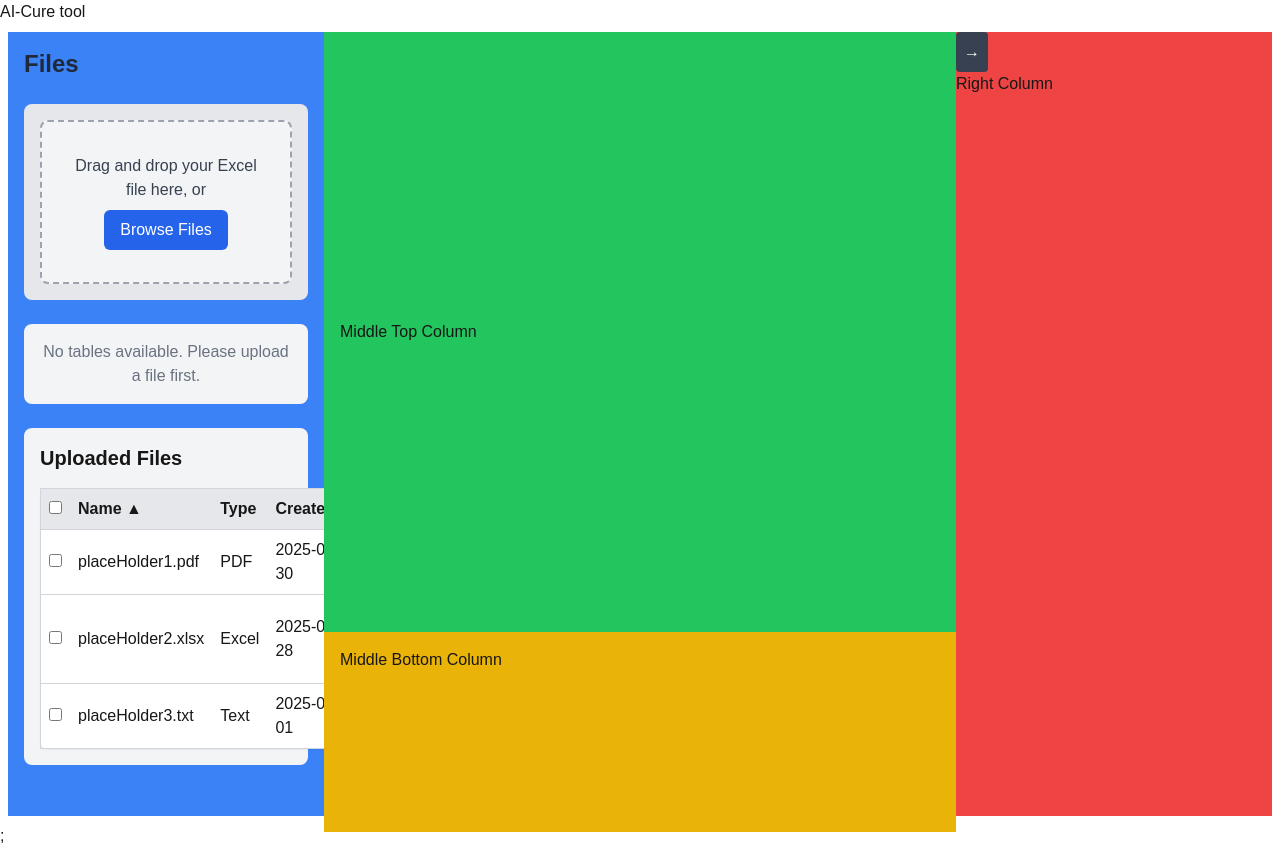
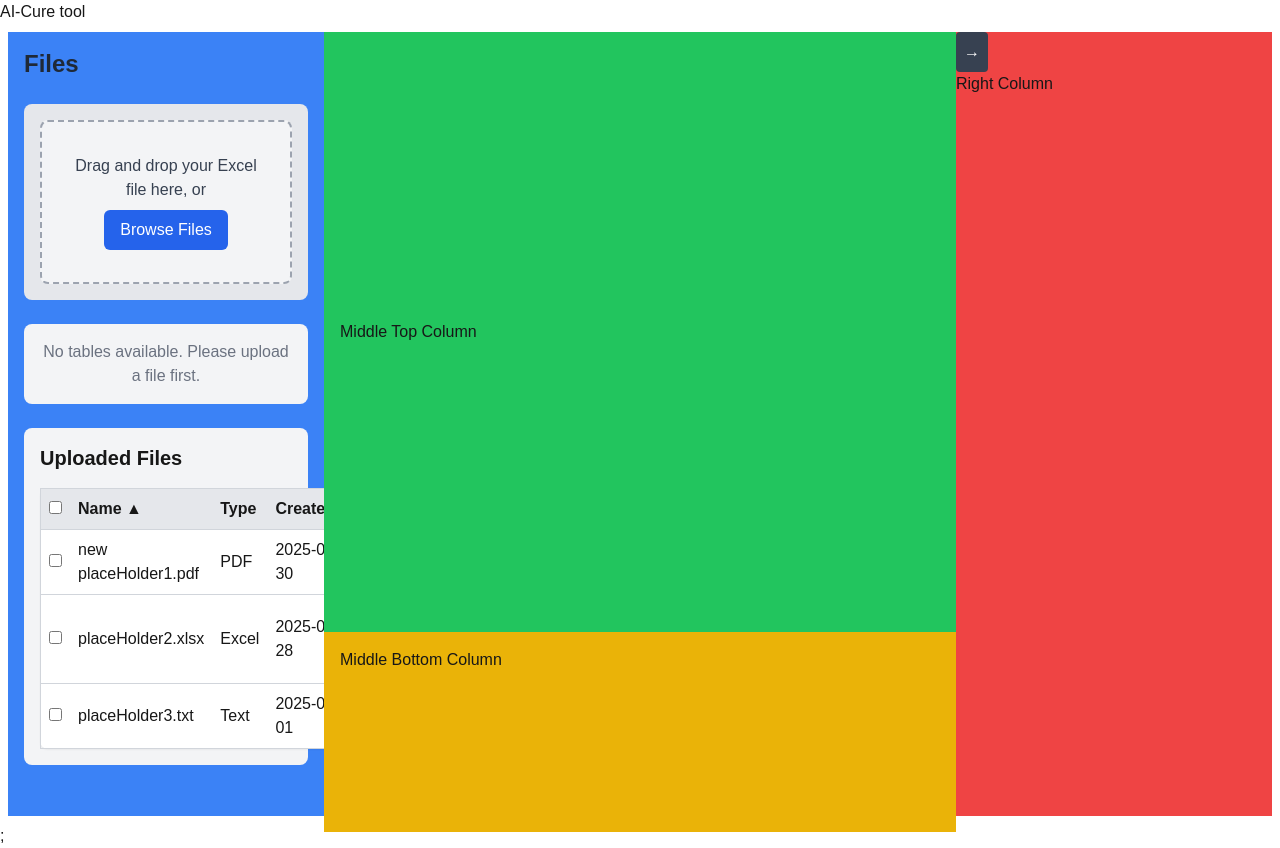
Before and after one commit to alwalt/AI-Cure, a Next.js app: page / in a window 1280 px wide. Built offline with nearby package versions, Linux system fonts and the light colour scheme.

Commit message:
Update to placeholder text

```diff
--- a/src/components/FilesTable.tsx
+++ b/src/components/FilesTable.tsx
@@ -12,7 +12,7 @@ type FileItem = {
 const sampleFiles: FileItem[] = [
 	{
 		id: "1",
-		name: "placeHolder1.pdf",
+		name: "new placeHolder1.pdf",
 		type: "PDF",
 		createdAt: "2025-01-30",
 		status: "Uploaded",
```
